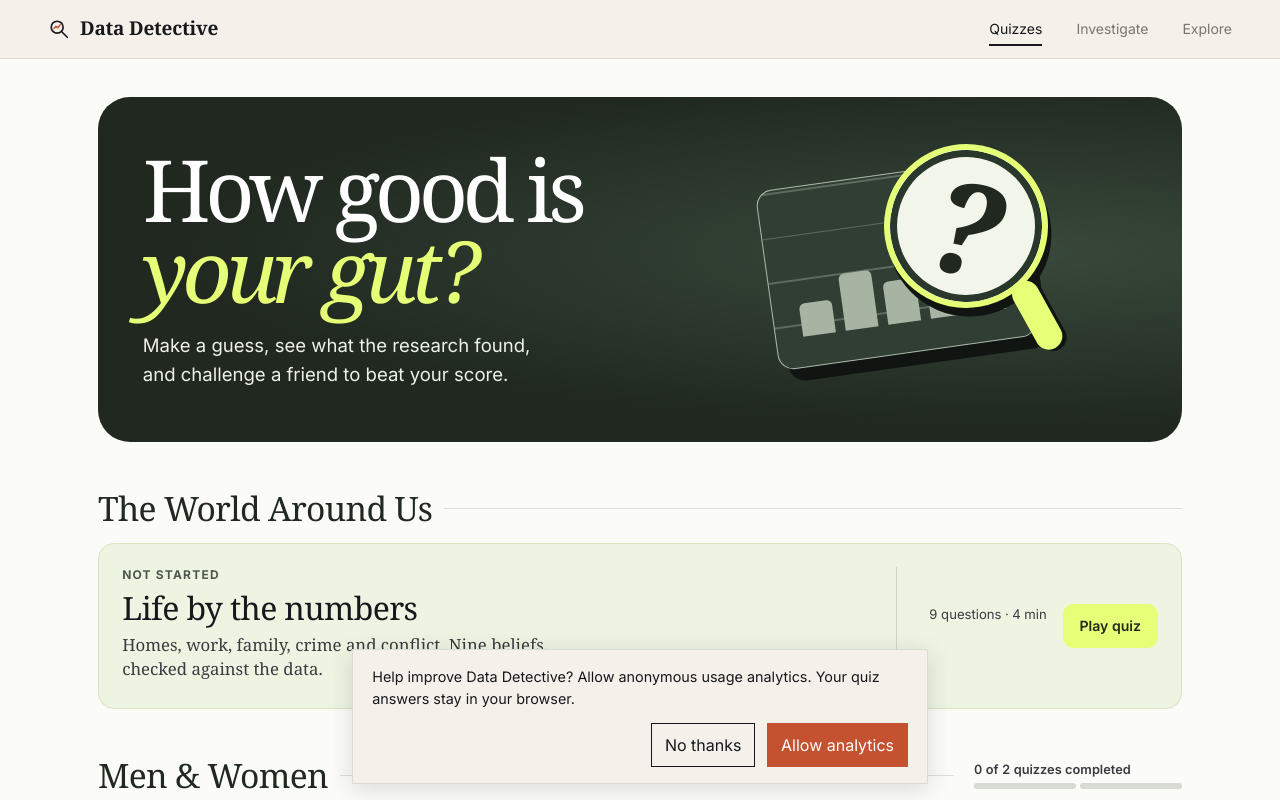
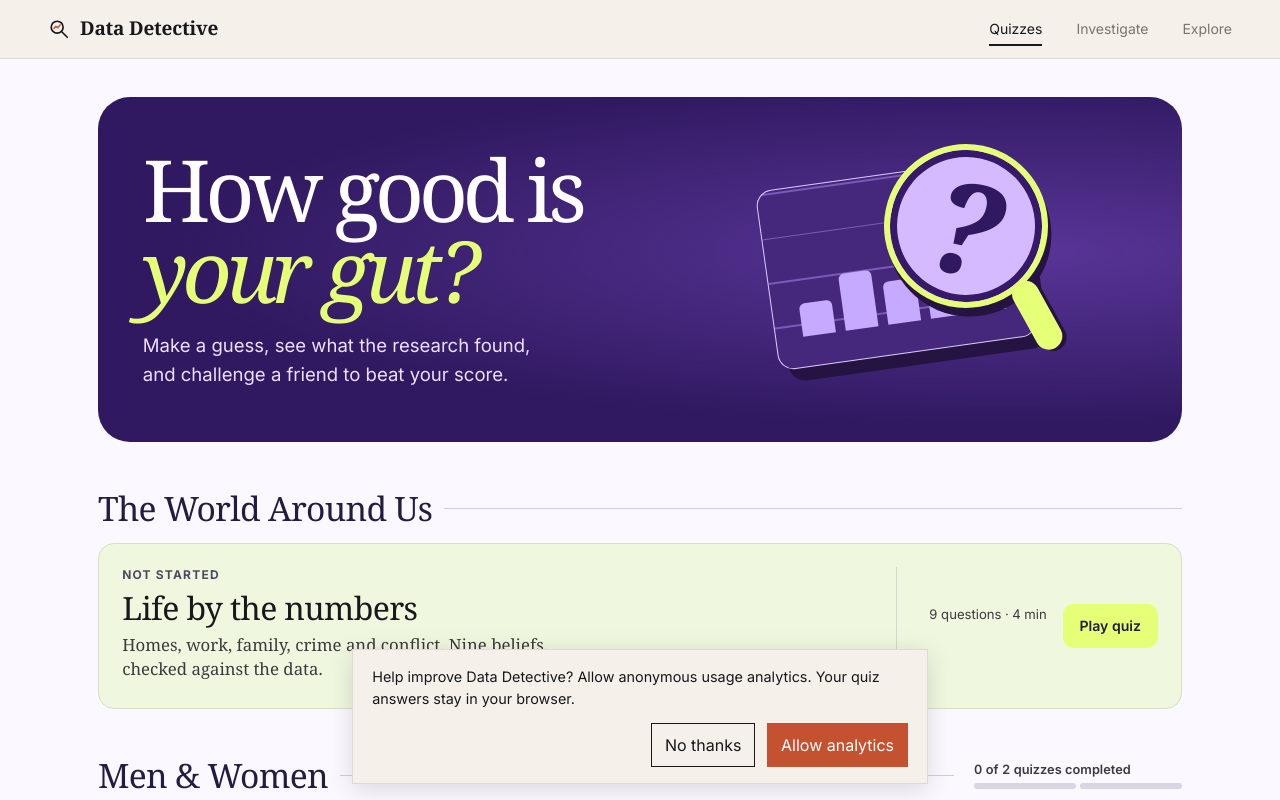
Before and after one commit to mishpedraza/data-detective, a React (Vite) app: page / in a window 1280 px wide. Shown: the top 800 px of the page. Built offline with nearby package versions, Linux system fonts and the light colour scheme.

Commit message:
Restore purple and lime while keeping a single quiz entry

```diff
--- a/src/lib/scorecard.ts
+++ b/src/lib/scorecard.ts
@@ -12,10 +12,10 @@ export type Scorecard =
 export const CARD_WIDTH = 1080
 export const CARD_HEIGHT = 1350
 
-const PAPER = '#202820'
+const PAPER = '#301960'
 const INK = '#ffffff'
-const INK_2 = '#eef1e8'
-const MUTED = '#c5cfbc'
+const INK_2 = '#eee1ff'
+const MUTED = '#d8c2f7'
 const HIGHLIGHT = '#e5ff77'
 const SERIF = '"Fraunces Variable", "Iowan Old Style", Georgia, serif'
 const SANS = '"Inter Variable", Inter, system-ui, sans-serif'
--- a/src/quiz-show.css
+++ b/src/quiz-show.css
@@ -1,9 +1,9 @@
 /* Quiz preview palette */
 :root {
-  --show-ink: #202820;
-  --show-charcoal: #202820;
+  --show-ink: #231b40;
+  --show-violet: #301960;
   --show-lime: #e5ff77;
-  --show-paper: #fbfcf7;
+  --show-paper: #fbf8ff;
 }
 
 body:has(.quiz-home, .chapter-quiz) { background: var(--show-paper); }
@@ -16,7 +16,7 @@ body:has(.quiz-home, .chapter-quiz) { background: var(--show-paper); }
   gap: 2rem;
   padding: clamp(1.4rem, 3.5vw, 3rem);
   color: white;
-  background: radial-gradient(ellipse at 84% 45%, #39493b, transparent 65%), var(--show-charcoal);
+  background: radial-gradient(ellipse at 84% 45%, #593598, transparent 65%), var(--show-violet);
   border-radius: clamp(1rem, 3vw, 2rem);
   overflow: hidden;
 }
@@ -29,7 +29,7 @@ body:has(.quiz-home, .chapter-quiz) { background: var(--show-paper); }
   letter-spacing: -.065em;
 }
 .quiz-show-hero h1 em { display: block; color: var(--show-lime); font-weight: inherit; }
-.quiz-show-hero .quiz-subtitle { color: #eef1e8; font: 400 clamp(1rem, 1.6vw, 1.16rem)/1.6 var(--sans); }
+.quiz-show-hero .quiz-subtitle { color: #eee1ff; font: 400 clamp(1rem, 1.6vw, 1.16rem)/1.6 var(--sans); }
 .quiz-show-art {
   position: relative;
   width: min(100%, 19rem);
@@ -44,13 +44,13 @@ body:has(.quiz-home, .chapter-quiz) { background: var(--show-paper); }
   align-items: end;
   gap: 5%;
   padding: 10% 9%;
-  border: 1px solid #acbaab;
+  border: 1px solid #ddcaff;
   border-radius: 1rem;
-  background: repeating-linear-gradient(0deg, transparent 0 23%, #5b6b5d 23% 24%, transparent 24% 25%), #313e33;
-  box-shadow: .6rem .8rem 0 #101511;
+  background: repeating-linear-gradient(0deg, transparent 0 23%, #7b59b8 23% 24%, transparent 24% 25%), #45287c;
+  box-shadow: .6rem .8rem 0 #251341;
   transform: rotate(-8deg);
 }
-.quiz-show-plot i { flex: 1; height: 28%; border-radius: .35rem .35rem 0 0; background: #a7b4a4; }
+.quiz-show-plot i { flex: 1; height: 28%; border-radius: .35rem .35rem 0 0; background: #c5aaff; }
 .quiz-show-plot i:nth-child(2) { height: 48%; }
 .quiz-show-plot i:nth-child(3) { height: 36%; }
 .quiz-show-plot i:nth-child(4) { height: 72%; }
@@ -65,9 +65,9 @@ body:has(.quiz-home, .chapter-quiz) { background: var(--show-paper); }
   aspect-ratio: 1;
   border: .05em solid var(--show-lime);
   border-radius: 50%;
-  background: #f2f5e9;
-  color: var(--show-charcoal);
-  box-shadow: inset 0 0 0 .055em #2a372c, .04em .06em 0 #101511;
+  background: #d6baff;
+  color: var(--show-violet);
+  box-shadow: inset 0 0 0 .055em #361968, .04em .06em 0 #251341;
   font: italic 600 42cqi/.95 var(--serif);
   transform: rotate(12deg);
 }
@@ -80,40 +80,40 @@ body:has(.quiz-home, .chapter-quiz) { background: var(--show-paper); }
   left: 83%;
   border-radius: 1rem;
   background: var(--show-lime);
-  box-shadow: .025em .025em 0 #101511;
+  box-shadow: .025em .025em 0 #251341;
   transform: rotate(-41deg);
   transform-origin: top;
 }
 
-.quiz-home .quiz-theme { --accent: var(--show-charcoal); }
+.quiz-home .quiz-theme { --accent: var(--show-violet); }
 .quiz-home .quiz-theme-title { color: var(--show-ink); }
-.quiz-home .quiz-theme-title::after { background: #d9dfd2; }
-.quiz-home .quiz-card { background: #f4f5f0; border: 1px solid #d9dfd2; border-radius: 1rem; }
-.quiz-home [data-theme='world'] .quiz-card { background: #edf4e2; border-color: #d8e4c4; }
-.quiz-home .quiz-action { background: var(--show-charcoal); border-radius: .65rem; }
+.quiz-home .quiz-theme-title::after { background: #d8c7ed; }
+.quiz-home .quiz-card { background: #efe5ff; border: 1px solid #d8c7ed; border-radius: 1rem; }
+.quiz-home [data-theme='world'] .quiz-card { background: #eff7df; border-color: #d5e1bd; }
+.quiz-home .quiz-action { background: var(--show-violet); border-radius: .65rem; }
 .quiz-home [data-theme='world'] .quiz-action { background: var(--show-lime); color: var(--show-ink); }
 .quiz-home .quiz-action > span, .quiz-home .quiz-browse-go > span { display: none; }
 .quiz-home .quiz-browse { background: white; border-radius: 1rem; }
 .quiz-home .quiz-state { font-size: .75rem; }
-.quiz-home .quiz-state.is-not-started { color: #4e584d; }
+.quiz-home .quiz-state.is-not-started { color: #514960; }
 
-.ch-results { --accent: var(--show-charcoal); color: var(--show-ink); }
+.ch-results { --accent: var(--show-violet); color: var(--show-ink); }
 .ch-results h1 { color: var(--show-ink); }
 .ch-results .ch-score {
   padding: clamp(1rem, 4vw, 2rem);
   border-radius: 1.15rem;
-  background: var(--show-charcoal);
+  background: var(--show-violet);
 }
 .ch-results .ch-score-big { color: var(--show-lime); font-size: clamp(3.75rem, 17vw, 8rem); }
-.ch-results .ch-score-of { color: #eef1e8; white-space: nowrap; }
+.ch-results .ch-score-of { color: #eee1ff; white-space: nowrap; }
 .ch-results .theme-breakdown a, .chapter-quiz .theme-next { border-radius: 1rem; }
 
 .ch-results .score-share {
   grid-template-columns: minmax(0, 13rem) minmax(0, 1fr);
   padding: clamp(1rem, 4vw, 2rem);
-  border: 1px solid #d9dfd2;
+  border: 1px solid #d8c7ed;
   border-radius: 1.15rem;
-  background: #f4f5f0;
+  background: #efe5ff;
 }
 .scorecard-preview img { border-radius: .7rem; }
 .score-share-actions h2 {
@@ -123,7 +123,7 @@ body:has(.quiz-home, .chapter-quiz) { background: var(--show-paper); }
   font: 550 clamp(1.6rem, 3.5vw, 2.3rem)/1.05 var(--serif);
 }
 .score-share-invite { flex-basis: 100%; margin: 0 0 .55rem; font: 400 1rem/1.45 var(--sans); }
-.chapter-quiz .challenge-primary.score-share-primary { flex-basis: 100%; justify-content: center; background: var(--show-charcoal); border-color: var(--show-charcoal); border-radius: .65rem; }
+.chapter-quiz .challenge-primary.score-share-primary { flex-basis: 100%; justify-content: center; background: var(--show-violet); border-color: var(--show-violet); border-radius: .65rem; }
 .score-share-secondary { border-radius: .65rem; background: white; }
 .score-share-actions .discovery-note:empty { margin: 0; min-height: 0; }
 
```
